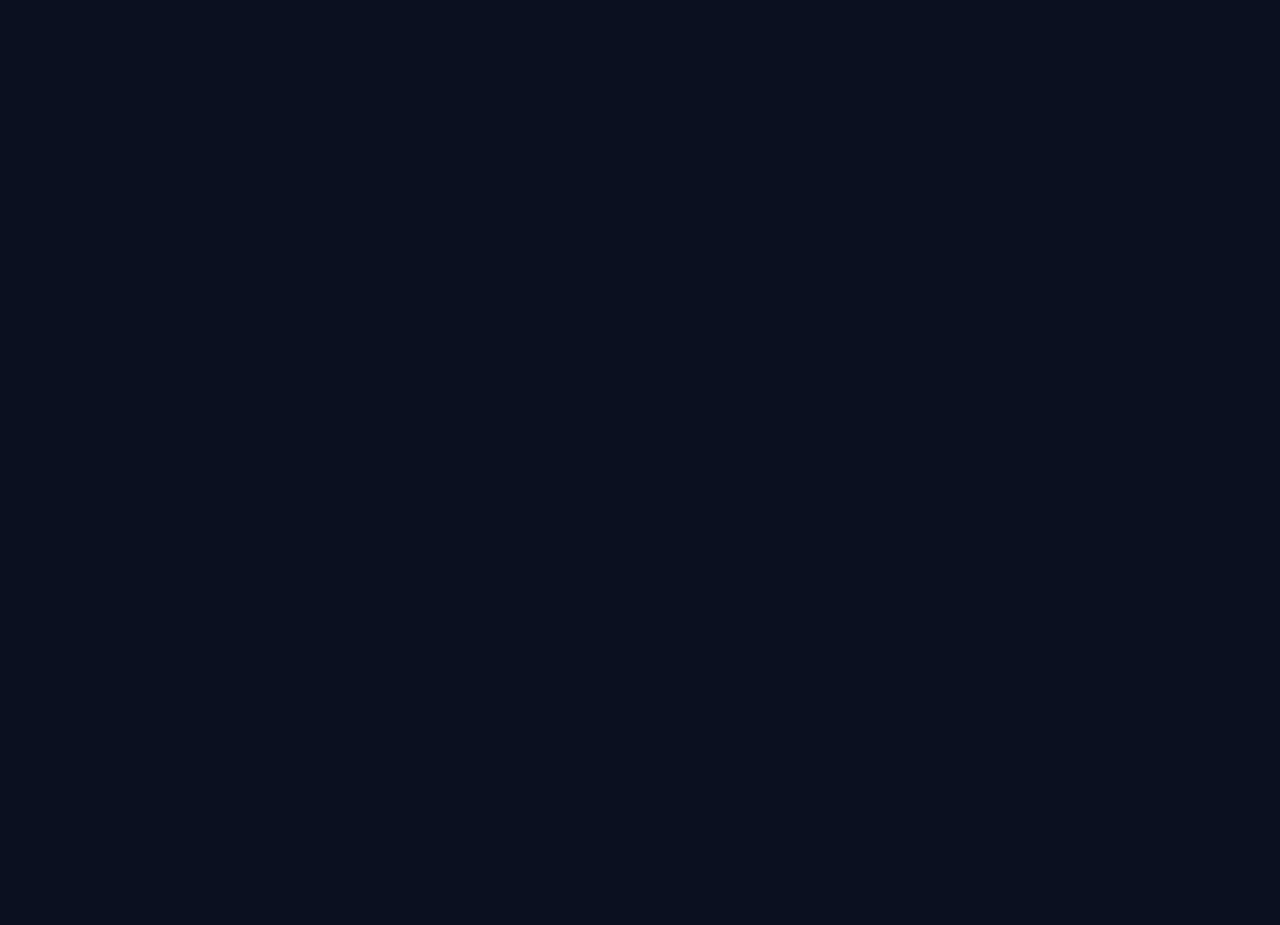
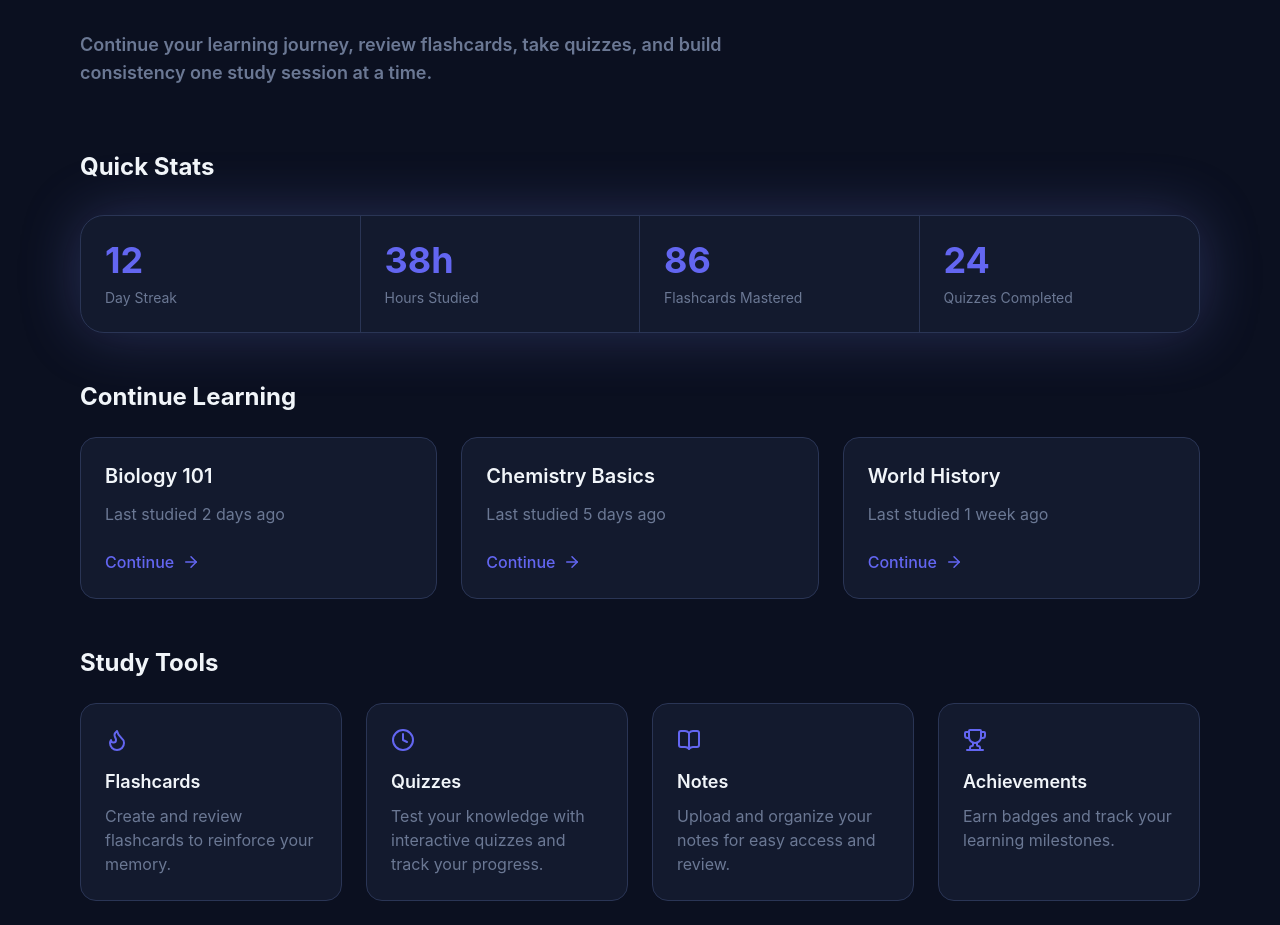
Before and after one commit to Angshuman0772/ai-study-assistant, a React (Vite) app: page /dashboard in a window 1280 px wide. Shown: the part 290-1215 px from the top of the page. Before the commit the page ends 800 px from the top, so only its background shows below. Built offline with nearby package versions, Linux system fonts and the light colour scheme.

Commit message:
Enhance Dashboard layout and functionality; add quick stats and study tools sections

```diff
--- a/src/pages/Dashboard.jsx
+++ b/src/pages/Dashboard.jsx
@@ -1,9 +1,138 @@
+import Navbar from "../components/Navbar";
+import { Flame, Clock, BookOpen, Trophy, ArrowRight } from "lucide-react";
+
 function Dashboard() {
   return (
-    <div>
-      <h1>Dashboard</h1>
-      <p>Welcome to the Dashboard page!</p>
+    <div className="min-h-screen bg-background text-text">
+      <Navbar />
+
+      {/* Hero */}
+      <section className="max-w-6xl mx-auto px-4 pt-12 pb-10">
+        <p className="text-primary font-medium mb-3">Dashboard</p>
+
+        <h1 className="text-5xl md:text-6xl lg:text-7xl font-bold tracking-tight">
+          Welcome back,
+          <span className="block text-text">John</span>
+        </h1>
+
+        <p className="mt-6 max-w-2xl text-lg text-text-subtle font-semibold">
+          Continue your learning journey, review flashcards, take quizzes, and
+          build consistency one study session at a time.
+        </p>
+      </section>
+
+      {/* Quick Stats */}
+      <section className="max-w-6xl mx-auto px-4 py-6">
+        <h2 className="text-2xl font-bold mb-8">Quick Stats</h2>
+        <div className="overflow-hidden rounded-3xl border border-border bg-surface shadow-glow">
+          {/* Stats Grid */}
+          <div className="grid grid-cols-2 md:grid-cols-4">
+            {/* Stat 1 */}
+            <div className="p-6 border-r border-b md:border-b-0 border-border">
+              <p className="text-4xl font-bold text-primary">12</p>
+              <p className="mt-2 text-sm text-text-subtle">Day Streak</p>
+            </div>
+
+            {/* Stat 2 */}
+            <div className="p-6 border-b md:border-b-0 md:border-r border-border">
+              <p className="text-4xl font-bold text-primary">38h</p>
+              <p className="mt-2 text-sm text-text-subtle">Hours Studied</p>
+            </div>
+
+            {/* Stat 3 */}
+            <div className="p-6 border-r border-border">
+              <p className="text-4xl font-bold text-primary">86</p>
+              <p className="mt-2 text-sm text-text-subtle">
+                Flashcards Mastered
+              </p>
+            </div>
+
+            {/* Stat 4 */}
+            <div className="p-6">
+              <p className="text-4xl font-bold text-primary">24</p>
+              <p className="mt-2 text-sm text-text-subtle">Quizzes Completed</p>
+            </div>
+          </div>
+        </div>
+      </section>
+
+      {/* Continue Learning */}
+      <section className="max-w-6xl mx-auto px-4 py-6">
+        <h2 className="text-2xl font-bold mb-6">Continue Learning</h2>
+
+        <div className="grid lg:grid-cols-3 gap-6">
+          <div className="bg-surface border border-border rounded-2xl p-6 hover:border-primary transition-all cursor-pointer">
+            <h3 className="text-xl font-semibold">Biology 101</h3>
+
+            <p className="mt-3 text-text-subtle">Last studied 2 days ago</p>
+
+            <button className="mt-6 flex items-center gap-2 text-primary font-medium">
+              Continue
+              <ArrowRight size={18} />
+            </button>
+          </div>
+
+          <div className="bg-surface border border-border rounded-2xl p-6 hover:border-primary transition-all cursor-pointer">
+            <h3 className="text-xl font-semibold">Chemistry Basics</h3>
+
+            <p className="mt-3 text-text-subtle">Last studied 5 days ago</p>
+
+            <button className="mt-6 flex items-center gap-2 text-primary font-medium">
+              Continue
+              <ArrowRight size={18} />
+            </button>
+          </div>
+
+          <div className="bg-surface border border-border rounded-2xl p-6 hover:border-primary transition-all cursor-pointer">
+            <h3 className="text-xl font-semibold">World History</h3>
+
+            <p className="mt-3 text-text-subtle">Last studied 1 week ago</p>
+
+            <button className="mt-6 flex items-center gap-2 text-primary font-medium">
+              Continue
+              <ArrowRight size={18} />
+            </button>
+          </div>
+        </div>
+      </section>
+
+      {/* Study Tools */}
+      <section className="max-w-6xl mx-auto px-4 py-6">
+        <h2 className="text-2xl font-bold mb-6">Study Tools</h2>
+        <div className="grid lg:grid-cols-4 gap-6">
+          <div className="bg-surface border border-border rounded-2xl p-6 hover:border-primary transition-all cursor-pointer">
+            <Flame size={24} className="text-primary" />
+            <h3 className="mt-4 text-lg font-semibold">Flashcards</h3>
+            <p className="mt-2 text-text-subtle">
+              Create and review flashcards to reinforce your memory.
+            </p>
+          </div>
+          <div className="bg-surface border border-border rounded-2xl p-6 hover:border-primary transition-all cursor-pointer">
+            <Clock size={24} className="text-primary" />
+            <h3 className="mt-4 text-lg font-semibold">Quizzes</h3>
+            <p className="mt-2 text-text-subtle">
+              Test your knowledge with interactive quizzes and track your
+              progress.
+            </p>
+          </div>
+          <div className="bg-surface border border-border rounded-2xl p-6 hover:border-primary transition-all cursor-pointer">
+            <BookOpen size={24} className="text-primary" />
+            <h3 className="mt-4 text-lg font-semibold">Notes</h3>
+            <p className="mt-2 text-text-subtle">
+              Upload and organize your notes for easy access and review.
+            </p>
+          </div>
+          <div className="bg-surface border border-border rounded-2xl p-6 hover:border-primary transition-all cursor-pointer">
+            <Trophy size={24} className="text-primary" />
+            <h3 className="mt-4 text-lg font-semibold">Achievements</h3>
+            <p className="mt-2 text-text-subtle">
+              Earn badges and track your learning milestones.
+            </p>
+          </div>
+        </div>
+      </section>
     </div>
   );
 }
+
 export default Dashboard;
```
